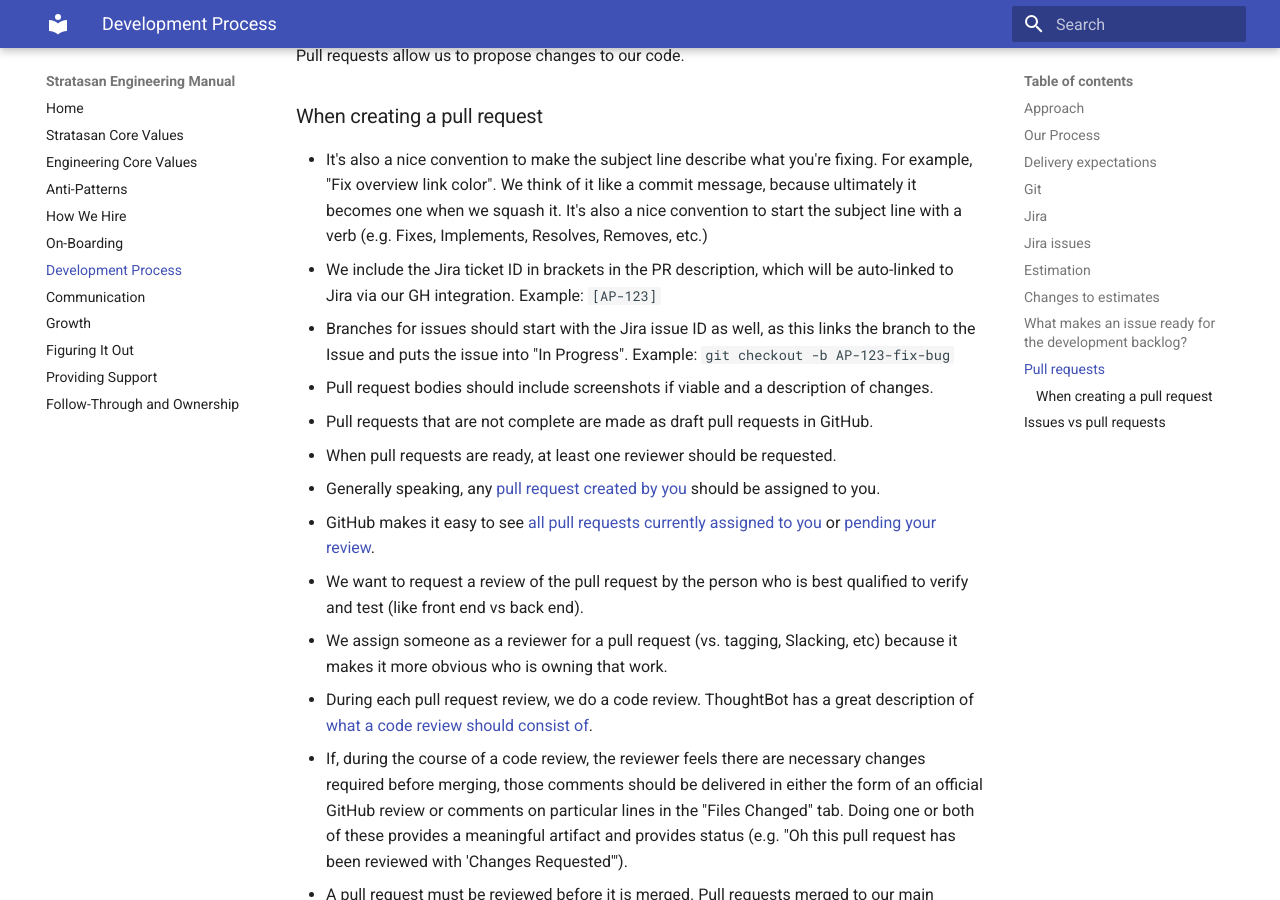
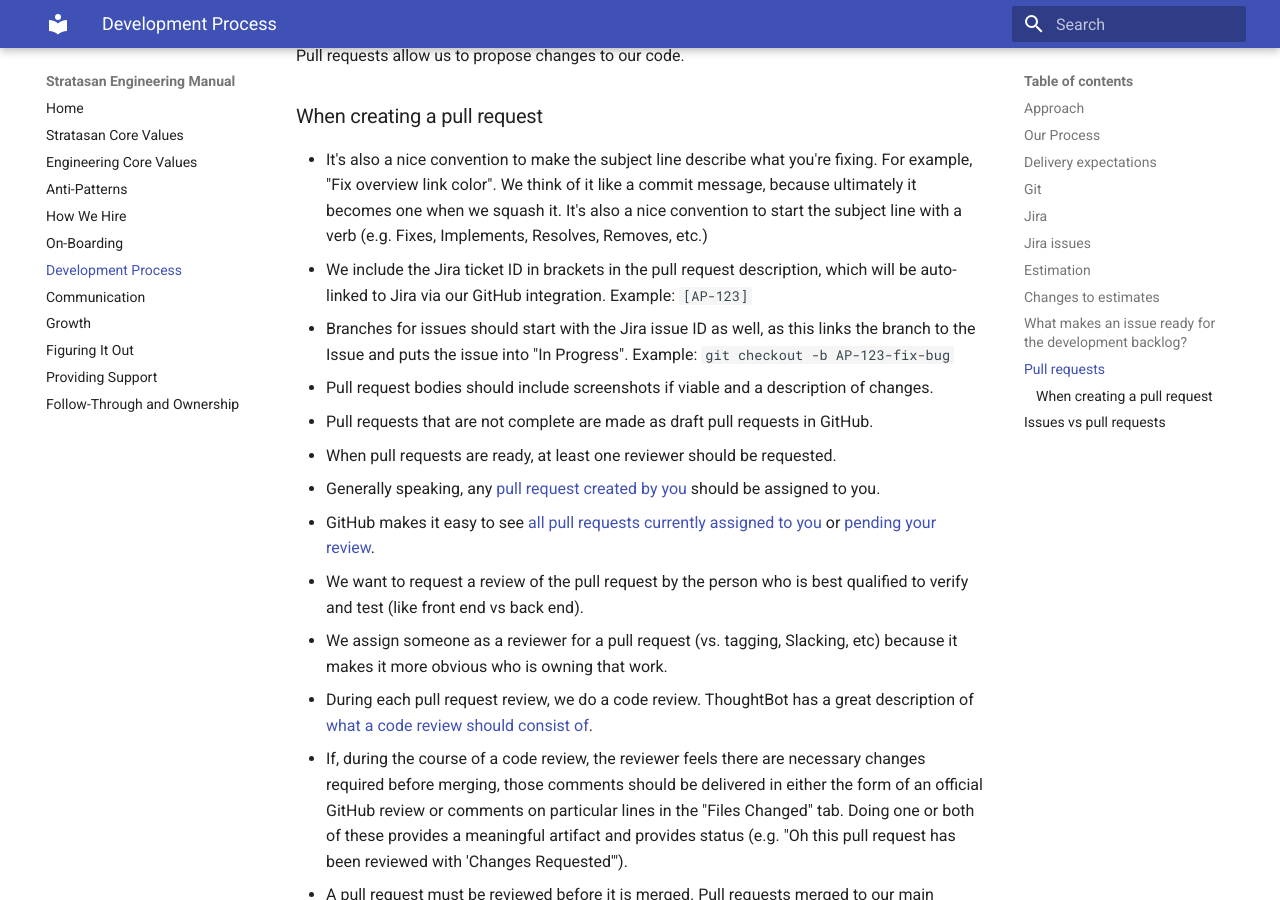
Before and after one commit to stratasan/engineering, an MkDocs documentation site: the page built from docs/development_process.md, in a window 1280 px wide and 900 px high, scrolled down 2819 px. Built offline with MkDocs 1.6.1 and Material for MkDocs 9.7.7, drawn with Linux system fonts in a browser that asks for light colours; old or Windows-style settings are respelled for this version of MkDocs.

Commit message:
Spell out abbreviation

```diff
--- a/docs/development_process.md
+++ b/docs/development_process.md
@@ -76,7 +76,7 @@ Pull requests allow us to propose changes to our code.
 ### When creating a pull request
 
 - It's also a nice convention to make the subject line describe what you're fixing. For example, "Fix overview link color". We think of it like a commit message, because ultimately it becomes one when we squash it. It's also a nice convention to start the subject line with a verb (e.g. Fixes, Implements, Resolves, Removes, etc.)
-- We include the Jira ticket ID in brackets in the PR description, which will be auto-linked to Jira via our GH integration. Example: `[AP-123]`
+- We include the Jira ticket ID in brackets in the pull request description, which will be auto-linked to Jira via our GitHub integration. Example: `[AP-123]`
 - Branches for issues should start with the Jira issue ID as well, as this links the branch to the Issue and puts the issue into "In Progress".
   Example: `git checkout -b AP-123-fix-bug`
 - Pull request bodies should include screenshots if viable and a description of changes.
```
